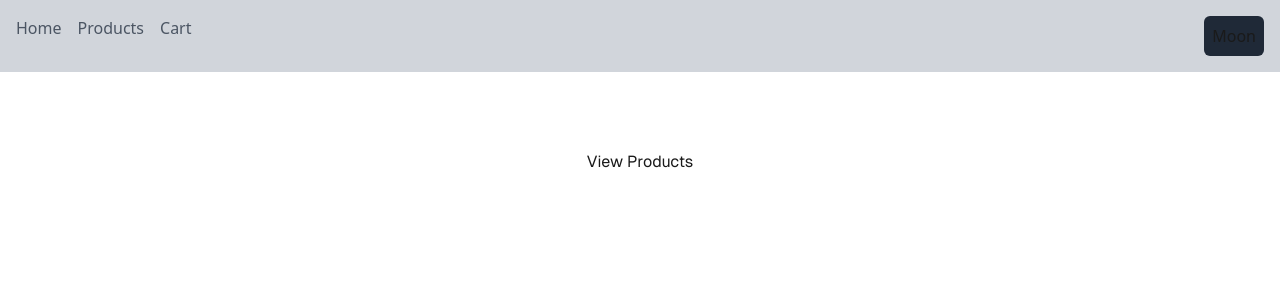
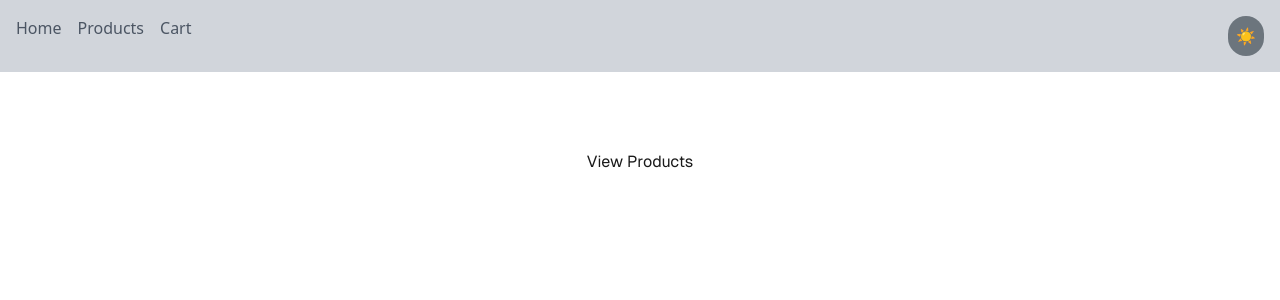
Before and after one commit to nelg62/EcommerseWebsiteNextjsTypescript, a Next.js app: page / in a window 1280 px wide. Shown: the top 300 px of the page. Built offline with nearby package versions, Linux system fonts and the light colour scheme.

Commit message:
looking better need to work on the styling of components

```diff
--- a/src/app/globals.css
+++ b/src/app/globals.css
@@ -2,24 +2,24 @@
 @tailwind components;
 @tailwind utilities;
 
-/* :root {
+/* Light Theme */
+:root {
   --background: #ffffff;
-  --foreground: #171717;
+  --foreground: #1a1a1a;
+  --primary: #007aff; /* Example blue */
+  --secondary: #6c757d; /* Neutral */
+  --accent: #ff9500; /* Orange accent */
 }
 
-@media (prefers-color-scheme: dark) {
-  :root {
-    --background: #0a0a0a;
-    --foreground: #ededed;
-  }
+/* Dark Theme */
+.dark {
+  --background: #121212;
+  --foreground: #f5f5f5;
+  --primary: #0a84ff;
+  --secondary: #8a8d90;
+  --accent: #ffcc00;
 }
 
-body {
-  color: var(--foreground);
-  background: var(--background);
-  font-family: Arial, Helvetica, sans-serif;
-} */
-
 html {
-  @apply bg-lightBg text-lightText dark:bg-darkBg dark:text-darkText;
+  @apply bg-background text-foreground;
 }
--- a/src/app/layout.tsx
+++ b/src/app/layout.tsx
@@ -10,6 +10,7 @@ const geistSans = localFont({
   variable: "--font-geist-sans",
   weight: "100 900",
 });
+
 const geistMono = localFont({
   src: "./fonts/GeistMonoVF.woff",
   variable: "--font-geist-mono",
@@ -23,14 +24,13 @@ export const metadata: Metadata = {
 
 export default function RootLayout({
   children,
-}: Readonly<{
-  children: React.ReactNode;
-}>) {
+}: Readonly<{ children: React.ReactNode }>) {
   return (
-    <html lang="en">
+    <html lang="en" suppressHydrationWarning>
       <body
         className={`${geistSans.variable} ${geistMono.variable} antialiased`}
       >
+        {/* Wrap everything inside ThemeProvider */}
         <ThemeProvider attribute="class" defaultTheme="system">
           <CartProvider>
             <NavBar />
--- a/src/components/ThemeToggle.tsx
+++ b/src/components/ThemeToggle.tsx
@@ -1,5 +1,4 @@
 "use client";
-
 import { useTheme } from "next-themes";
 import { useEffect, useState } from "react";
 
@@ -7,16 +6,18 @@ export default function ThemeToggle() {
   const { theme, setTheme } = useTheme();
   const [mounted, setMounted] = useState(false);
 
-  useEffect(() => setMounted(true), []);
+  useEffect(() => {
+    setMounted(true);
+  }, []);
 
   if (!mounted) return null;
 
   return (
     <button
       onClick={() => setTheme(theme === "dark" ? "light" : "dark")}
-      className="p-2 rounded-md dark:bg-gray-200 bg-gray-800 dark:hover:bg-gray-300 hover:bg-gray-700 transition "
+      className="p-2 rounded-full bg-secondary text-foreground hover:bg-accent transition"
     >
-      {theme === "dark" ? <p>Sun</p> : <p>Moon</p>}
+      {theme === "dark" ? "🌙" : "☀️"}
     </button>
   );
 }
--- a/tailwind.config.ts
+++ b/tailwind.config.ts
@@ -10,12 +10,11 @@ const config: Config = {
   theme: {
     extend: {
       colors: {
-        // background: "var(--background)",
-        // foreground: "var(--foreground)",
-        lightBg: "#ffffff",
-        darkBg: "#121212",
-        lightText: "#1a1a1a",
-        darkText: "#f5f5f5",
+        background: "var(--background)",
+        foreground: "var(--foreground)",
+        primary: "var(--primary)",
+        secondary: "var(--secondary)",
+        accent: "var(--accent)",
       },
     },
   },
```
